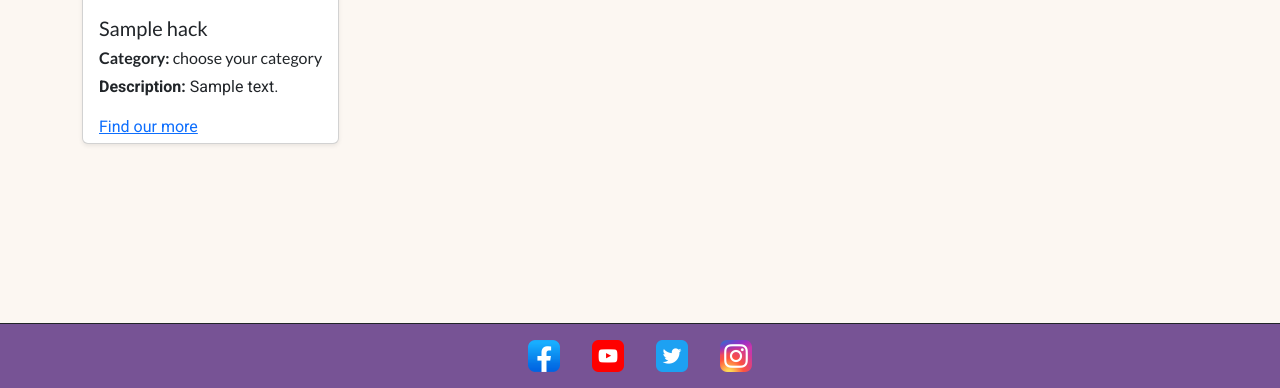
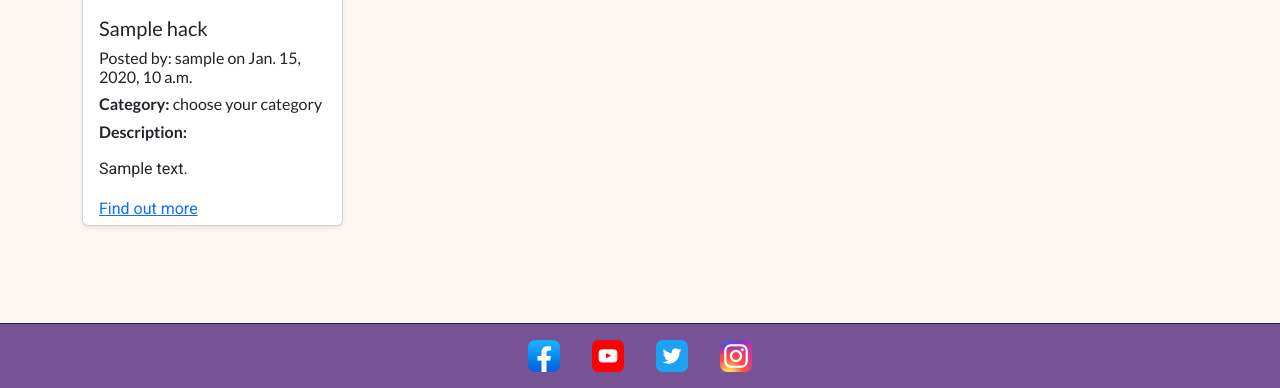
Before and after one commit to pzompa/PP4-Practical-Life-Hacks, a Django app: page /hacks/hacks/ in a window 1280 px wide. Shown: the part 412-800 px from the top of the page. Run offline with Django 4.2, Linux system fonts and the light colour scheme; tables that the repository leaves empty hold one stand-in row (values such as "Sample post"); some libraries are stand-ins or nearby versions.

Commit message:
Add style changes to hacks.html and add url link to to hack detail page

```diff
--- a/hacks/templates/hacks/hacks.html
+++ b/hacks/templates/hacks/hacks.html
@@ -12,7 +12,7 @@ Hacks
 <div class="container d-flex-row flex-wrap justify-content-center">
     <hr class="home-break">
     <br>
-    <!-- Recipe Cards -->
+    <!-- Hack Cards -->
             <div class="row card-deck">
                 {% for hack in hacks %}
                 <div class="col-sm-6 col-md-4 col-lg-3 px-1 d-flex align-items-stretch">
@@ -25,10 +25,12 @@ Hacks
                             {% endif %}
 
                             <div class="card-body pb-1">
-                    <h5 class="card-title hack-detail-title text-truncate">{{ hack.title }}</h5>
-                    <h6 class="card-text"><strong>Category: </strong>{{hack.category}}</h6>
-                    <p class="card-text"><strong>Description: </strong>{{hack.description| safe |truncatechars:50}}</p>
-                    <a href="{% url 'hack_detail' hack.id %}" aria-multiline="btn btn-outline-dark m-2">Find our more</a>
+                                <h5 class="card-title hack-detail-title text-truncate hack-detail-background">{{ hack.title }}</h5>
+                                <h6>Posted by: {{ hack.created_by }} on {{ hack.created_on }}</h6>
+                                <h6 class="card-text hack-detail-background"><strong>Category: </strong>{{hack.category}}</h6>
+                                <h6 class="card-text hack-detail-background"><strong>Description: </strong></h6>
+                                    </p>{{hack.description| safe |truncatechars:50}}</p>
+                                <a href="{% url 'hack_detail' hack.id %}" aria-multiline="btn btn-outline-dark m-2">Find out more</a>
                             </div>
                         </div>
                     </div>
```
Lines whose indentation alone changed are shown as unchanged.
